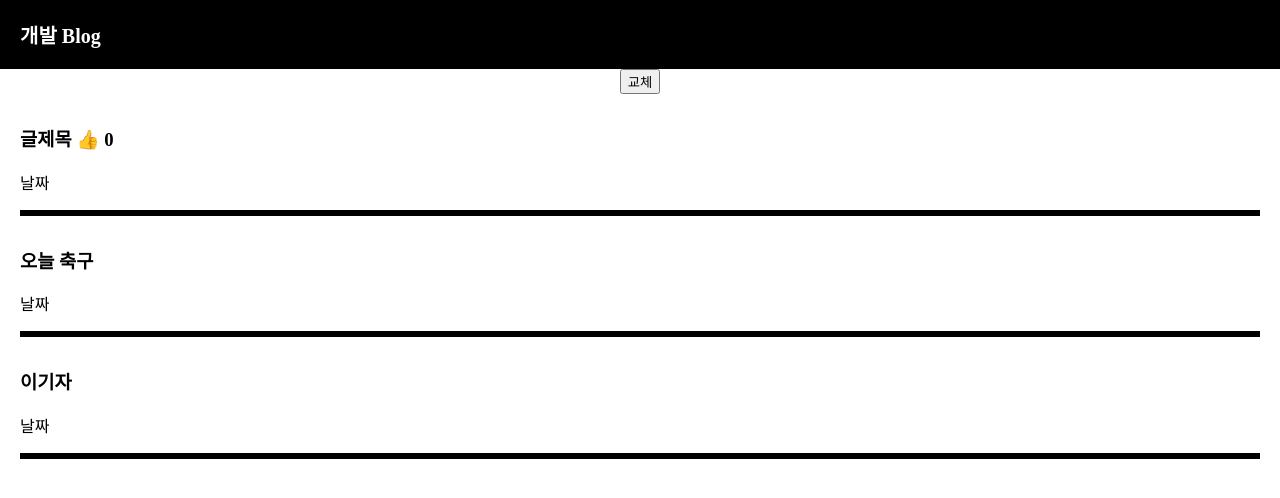
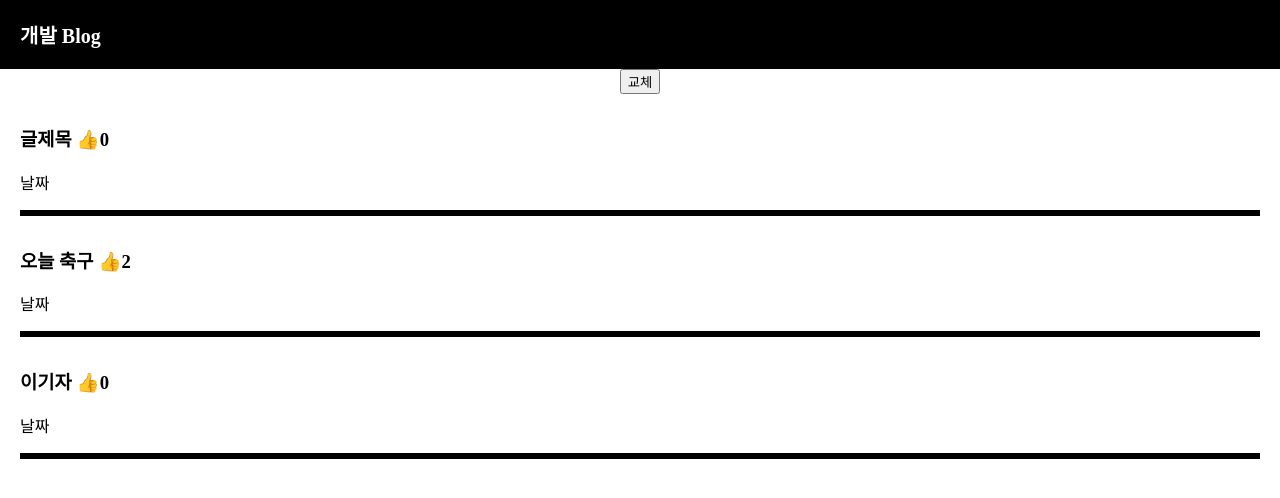
Before and after one commit to wogus216/codingApple, a React (Create React App) app in the folder blog/: page / in a window 1280 px wide. Shown: the top 498 px of the page. Built offline with nearby package versions, Linux system fonts and the light colour scheme.

Commit message:
map index 발견

```diff
--- a/blog/src/App.js
+++ b/blog/src/App.js
@@ -1,15 +1,24 @@
 /* eslint-disable */
-
 import React, { useState } from 'react';
+import './App.css';
 import logo from './logo.svg';
-import './App.css';
 
 function App() {
   let [title, setTitle] = useState(['글제목', '오늘 축구', '이기자']);
-  let [num, setNum] = useState(0);
+  let [num, setNum] = useState([0, 2, 0]);
   let [modal, setModal] = useState(false);
-  const up = () => {
-    setNum(num + 1);
+
+  let array = [2, 3, 4];
+
+  let aw = array.map(function (a) {
+    return a * 2;
+  });
+
+  const up = (index) => {
+    let numArray = [...num];
+    numArray[index]++;
+
+    setNum(numArray);
   };
 
   const onChange = () => {
@@ -20,7 +29,8 @@ function App() {
 
   let click = () => {
     console.log('나오니??');
-    modal === true ? setModal(false) : setModal(true);
+    // modal === true ? setModal(false) : setModal(true);
+    setModal(!modal);
   };
 
   return (
@@ -29,25 +39,19 @@ function App() {
         <div>개발 Blog</div>
       </div>
       <button onClick={onChange}>교체</button>
-      <div className="list">
-        <h3>
-          {' '}
-          {title[0]} <span onClick={up}>👍</span> {num}{' '}
-        </h3>
 
-        <p>날짜</p>
-        <hr style={{ border: 'solid' }} />
-      </div>
-      <div className="list">
-        <h3> {title[1]} </h3>
-        <p>날짜</p>
-        <hr style={{ border: 'solid' }} />
-      </div>
-      <div className="list">
-        <h3 onClick={click}> {title[2]} </h3>
-        <p>날짜</p>
-        <hr style={{ border: 'solid' }} />
-      </div>
+      {title.map(function (a, index) {
+        return (
+          <div className="list">
+            <h3 onClick={click}>
+              {' '}
+              {a} <span onClick={() => up(index)}>👍{num[index]}</span>
+            </h3>
+            <p>날짜</p>
+            <hr style={{ border: 'solid' }} />
+          </div>
+        );
+      })}
 
       {modal === true ? <Modal></Modal> : null}
     </div>
```
